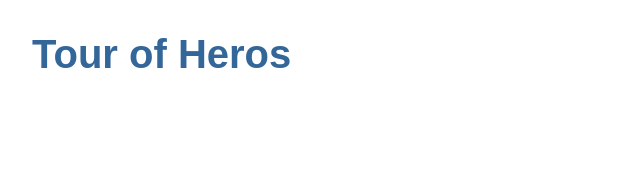
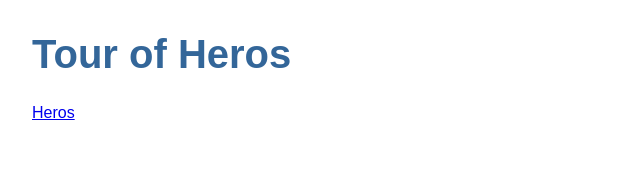
Before and after one commit to Steven0038/angular-ivy-z3vqjk-heros, an Angular app: page / in a window 1280 px wide. Shown: the top 194 px of the page, without its empty margins (0-640 px from the left). Built offline with nearby package versions, Linux system fonts and the light colour scheme.

Commit message:
1 file modified

```diff
--- a/src/app/app.component.html
+++ b/src/app/app.component.html
@@ -1,4 +1,7 @@
 <h1>{{title}}</h1>
 <!-- <app-heroes></app-heroes> -->
+<nav>
+  <a routerLink="/heroes">Heros</a>
+</nav>
 <router-outlet></router-outlet>
 <app-messages></app-messages>
```
